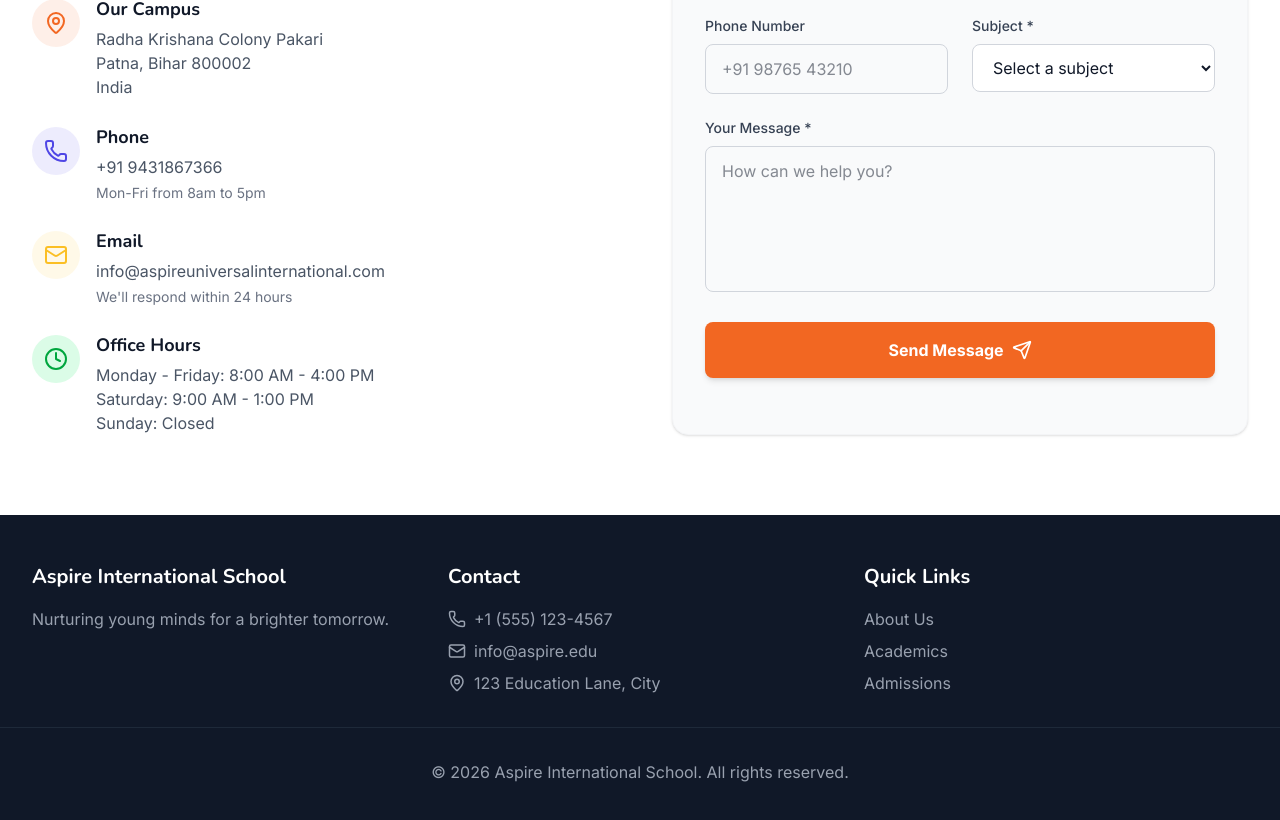
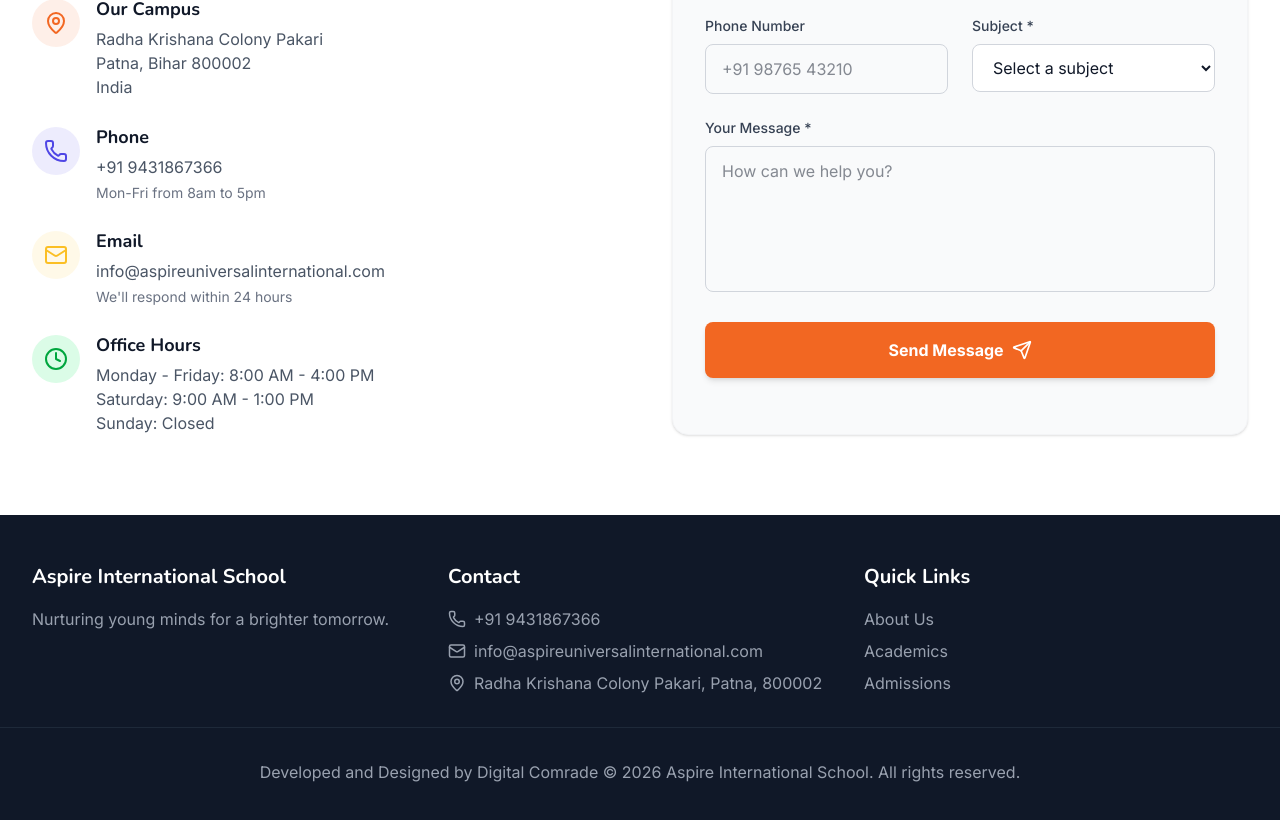
Before and after one commit to Avinashtosoni/aspireinternetional, a React (Vite) app: page /contact in a window 1280 px wide. Shown: the part 632-1452 px from the top of the page. Built offline with nearby package versions, Linux system fonts and the light colour scheme.

Commit message:
Update footer contact info and site title

```diff
--- a/index.html
+++ b/index.html
@@ -1,12 +1,15 @@
 <!doctype html>
 <html lang="en">
+
 <head>
   <meta charset="UTF-8" />
   <meta name="viewport" content="width=device-width, initial-scale=1.0" />
-    <title>My Google AI Studio App</title>
+  <title>Aspire Universal International School</title>
 </head>
+
 <body>
   <div id="root"></div>
   <script type="module" src="/src/main.tsx"></script>
 </body>
+
 </html>
--- a/src/components/Footer.tsx
+++ b/src/components/Footer.tsx
@@ -12,9 +12,9 @@
         <div>
           <h3 className="text-xl font-bold mb-4">Contact</h3>
           <div className="space-y-2 text-gray-400">
-            <p className="flex items-center gap-2"><Phone size={18} /> +1 (555) 123-4567</p>
-            <p className="flex items-center gap-2"><Mail size={18} /> info@aspire.edu</p>
-            <p className="flex items-center gap-2"><MapPin size={18} /> 123 Education Lane, City</p>
+            <p className="flex items-center gap-2"><Phone size={18} /> +91 9431867366</p>
+            <p className="flex items-center gap-2"><Mail size={18} /> info@aspireuniversalinternational.com</p>
+            <p className="flex items-center gap-2"><MapPin size={18} /> Radha Krishana Colony Pakari, Patna, 800002</p>
           </div>
         </div>
         <div>
@@ -27,7 +27,7 @@
         </div>
       </div>
       <div className="max-w-7xl mx-auto px-4 sm:px-6 lg:px-8 mt-8 pt-8 border-t border-gray-800 text-center text-gray-400">
-        <p>&copy; {new Date().getFullYear()} Aspire International School. All rights reserved.</p>
+        <p>Developed and Designed by <a href="https://digitalcomrade.in">Digital Comrade</a> &copy; {new Date().getFullYear()} Aspire International School. All rights reserved.</p>
       </div>
     </footer>
   );
```
Lines whose indentation alone changed are shown as unchanged.
